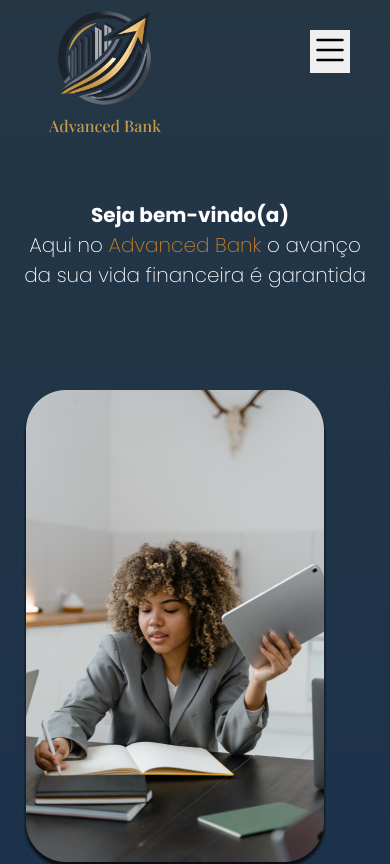
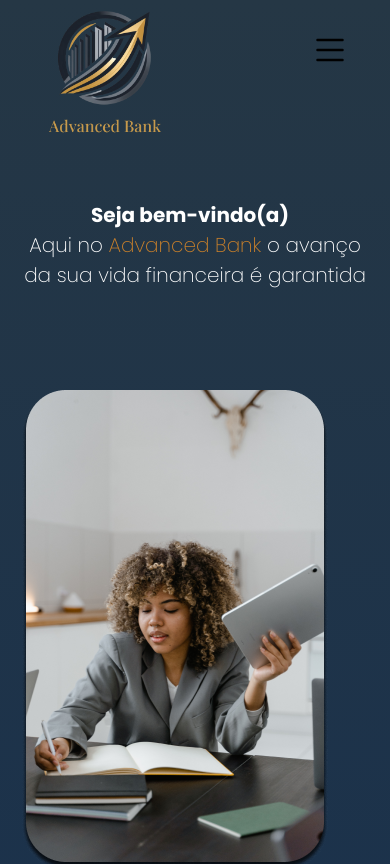
Before and after one commit to LuanaArimitsu/Advanced-Bank, a React (Create React App) app: page / in a window 390 px wide. Shown: the top 864 px of the page. Built offline with nearby package versions, Linux system fonts and the light colour scheme.

Commit message:
desespero

```diff
--- a/src/CSS/Header.module.css
+++ b/src/CSS/Header.module.css
@@ -140,7 +140,7 @@ li a:hover:after{
         display: block;
 
     }
-    .mobilemenuicon button {
+     button {
         background-color: transparent;
         border: none;
         cursor: pointer;
```
